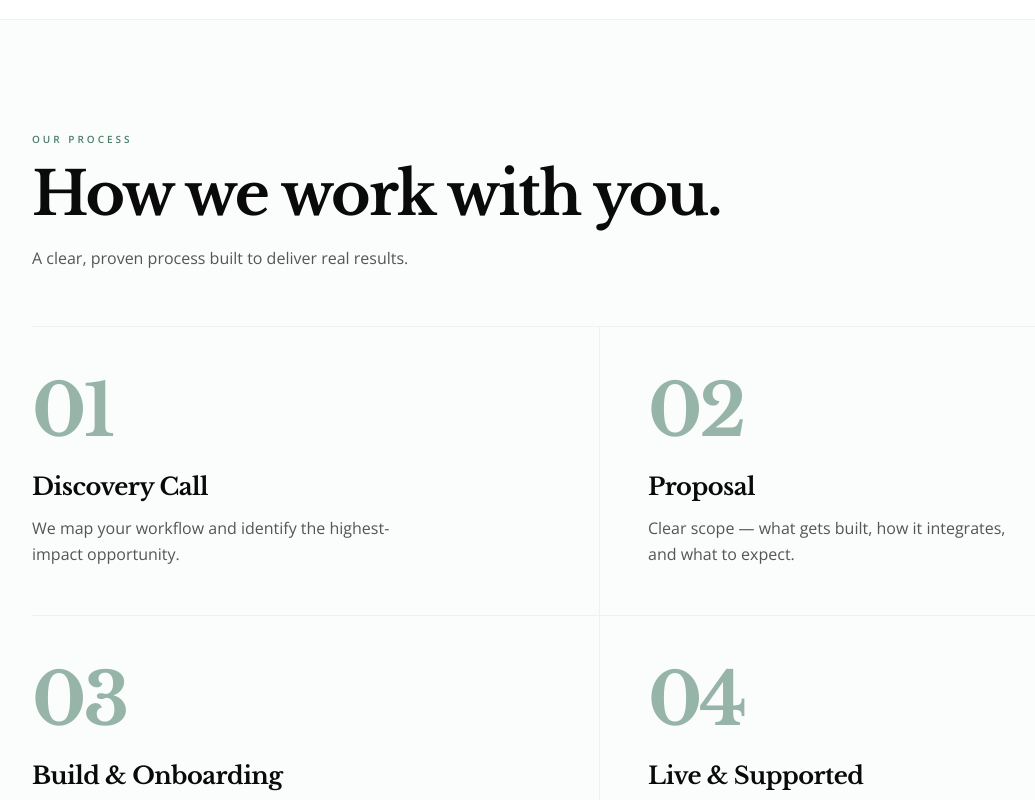
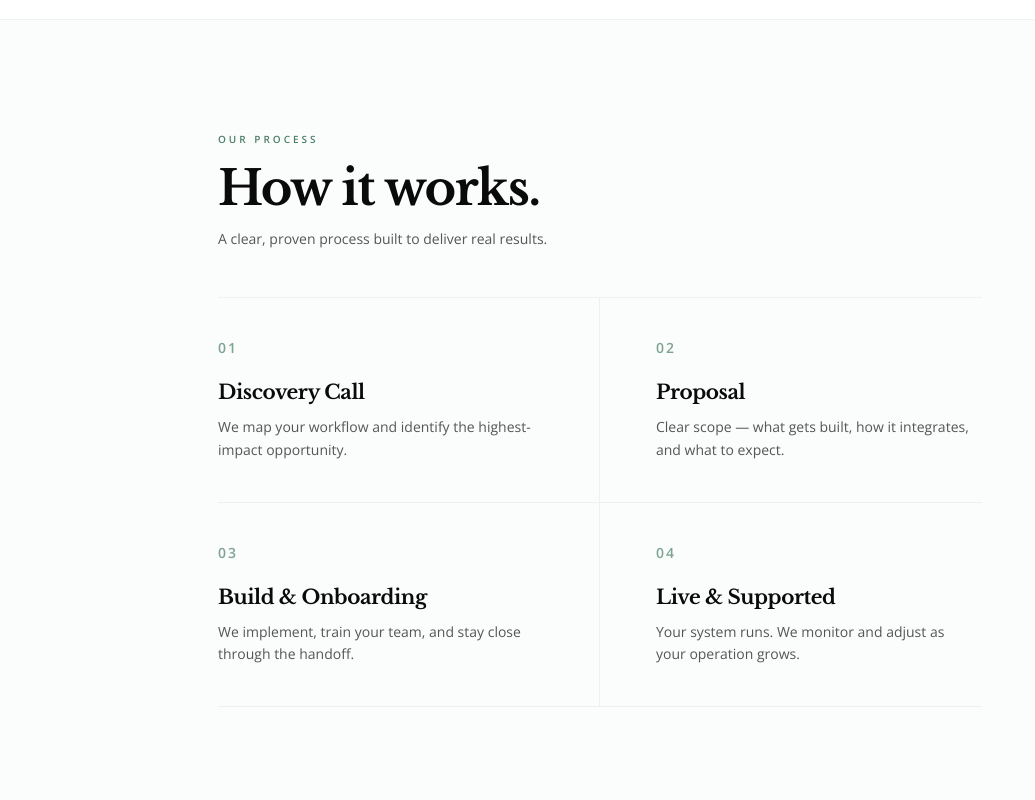
Before and after one commit to Drive-AI-LLC/drive-ai-website, a Next.js app: page / in a window 1280 px wide. Shown: the part 1660-2460 px from the top of the page, without its empty margins (40-1075 px from the left). Built offline with nearby package versions, Linux system fonts and the light colour scheme.

Commit message:
feat: refine "How it works" section layout and interactivity\n\nRename section, adjust width, padding, and step typography;\nIntroduce StepCard with scroll-triggered animations.

```diff
--- a/components/how-it-works.tsx
+++ b/components/how-it-works.tsx
@@ -1,3 +1,7 @@
+"use client"
+
+import { useEffect, useRef, useState } from "react"
+
 const steps = [
   {
     step: "01",
@@ -21,41 +25,65 @@ const steps = [
   },
 ]
 
+function StepCard({ item, index }: { item: typeof steps[0]; index: number }) {
+  const ref = useRef<HTMLDivElement>(null)
+  const [visible, setVisible] = useState(false)
+
+  useEffect(() => {
+    const el = ref.current
+    if (!el) return
+    const observer = new IntersectionObserver(
+      ([entry]) => {
+        if (entry.isIntersecting) {
+          setVisible(true)
+          observer.disconnect()
+        }
+      },
+      { threshold: 0.15 }
+    )
+    observer.observe(el)
+    return () => observer.disconnect()
+  }, [])
+
+  return (
+    <div
+      ref={ref}
+      className={`px-0 py-10 border-b border-border/40 transition-all duration-700 ease-out ${
+        index % 2 === 0 ? "sm:border-r sm:pl-0 sm:pr-14" : "sm:pr-0 sm:pl-14"
+      } ${visible ? "opacity-100 translate-y-0" : "opacity-0 translate-y-5"}`}
+      style={{ transitionDelay: `${index * 80}ms` }}
+    >
+      <span className="block text-sm font-semibold text-primary/50 tracking-[0.15em] mb-5 font-sans">
+        {item.step}
+      </span>
+      <h3 className="text-lg sm:text-xl font-bold text-foreground mb-2.5 tracking-[-0.02em] font-serif">
+        {item.title}
+      </h3>
+      <p className="text-sm text-muted-foreground leading-relaxed max-w-xs">
+        {item.description}
+      </p>
+    </div>
+  )
+}
+
 export function HowItWorks() {
   return (
     <section id="how-it-works" className="py-20 sm:py-24 lg:py-28 bg-muted/30 border-t border-border/40">
-      <div className="max-w-[1200px] mx-auto px-5 sm:px-6 lg:px-8">
+      <div className="max-w-[860px] mx-auto px-6 sm:px-10 lg:px-12">
 
-        <div className="mb-14">
+        <div className="mb-12">
           <p className="text-[10px] font-semibold text-primary/70 uppercase tracking-[0.3em] mb-4">Our Process</p>
-          <h2 className="text-4xl sm:text-5xl lg:text-6xl font-bold text-foreground tracking-[-0.03em] font-serif leading-[1.05] mb-5">
-            How we work with you.
+          <h2 className="text-4xl sm:text-5xl font-bold text-foreground tracking-[-0.03em] font-serif leading-[1.05] mb-4">
+            How it works.
           </h2>
-          <p className="text-base text-muted-foreground">
+          <p className="text-sm text-muted-foreground">
             A clear, proven process built to deliver real results.
           </p>
         </div>
 
-        {/* 2x2 grid with hairline dividers */}
         <div className="grid sm:grid-cols-2 border-t border-border/40">
           {steps.map((item, index) => (
-            <div
-              key={item.step}
-              className={`animate-fade-up px-0 sm:px-10 py-12 border-b border-border/40 ${
-                index % 2 === 0 ? "sm:border-r sm:pl-0 sm:pr-12" : "sm:pr-0 sm:pl-12"
-              }`}
-              style={{ animationDelay: `${index * 70}ms` }}
-            >
-              <span className="block text-6xl sm:text-7xl font-bold text-primary/40 font-serif tracking-[-0.04em] leading-none mb-6">
-                {item.step}
-              </span>
-              <h3 className="text-xl sm:text-2xl font-bold text-foreground mb-3 tracking-[-0.02em] font-serif">
-                {item.title}
-              </h3>
-              <p className="text-base text-muted-foreground leading-relaxed max-w-sm">
-                {item.description}
-              </p>
-            </div>
+            <StepCard key={item.step} item={item} index={index} />
           ))}
         </div>
 
```
